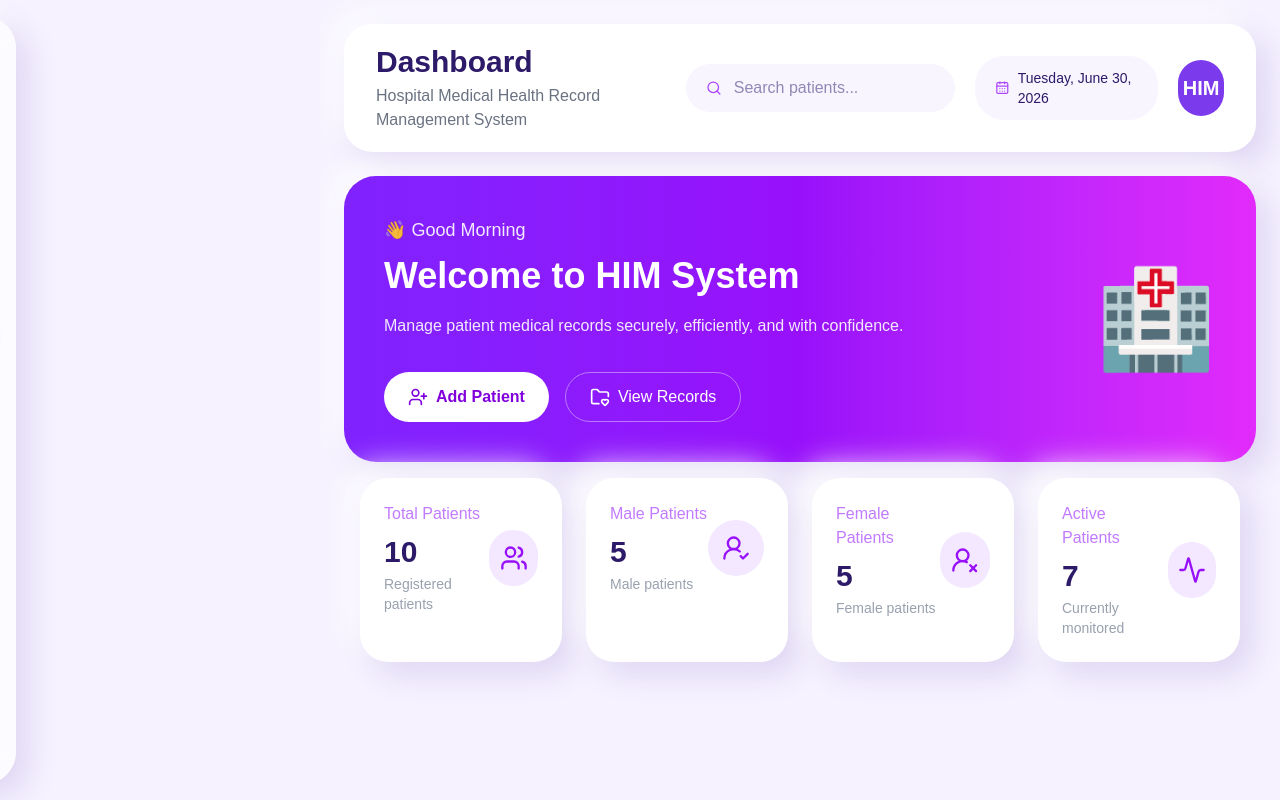
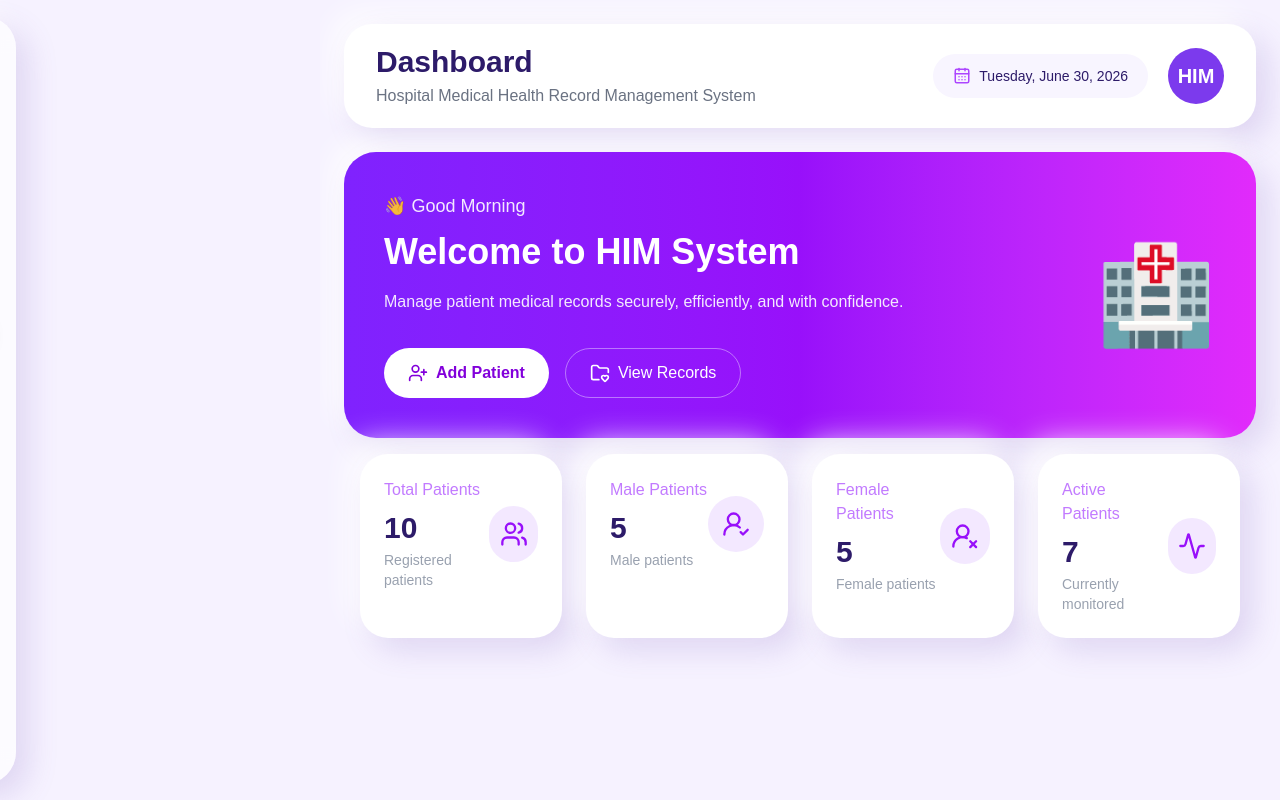
Before and after one commit to InshafRazmi/HIM-Assignment, a React (Vite) app: page /dashboard in a window 1280 px wide. Built offline with nearby package versions, Linux system fonts and the light colour scheme.

Commit message:
search bar removed

```diff
--- a/src/components/layout/Topbar.jsx
+++ b/src/components/layout/Topbar.jsx
@@ -37,7 +37,7 @@ export default function Topbar() {
       {/* Right */}
       <div className="flex flex-col sm:flex-row items-stretch sm:items-center gap-3 lg:gap-5 w-full lg:w-auto">
         {/* Search */}
-        <div className="flex items-center gap-3 bg-[#F8F5FF] px-5 py-3 rounded-2xl w-full lg:w-80">
+        {/*<div className="flex items-center gap-3 bg-[#F8F5FF] px-5 py-3 rounded-2xl w-full lg:w-80">
           <Search
             size={18}
             className="text-purple-500"
@@ -48,7 +48,7 @@ export default function Topbar() {
             placeholder="Search patients..."
             className="bg-transparent outline-none w-full"
           />
-        </div>
+        </div>*/}
 
         {/* Date */}
         <div
```
